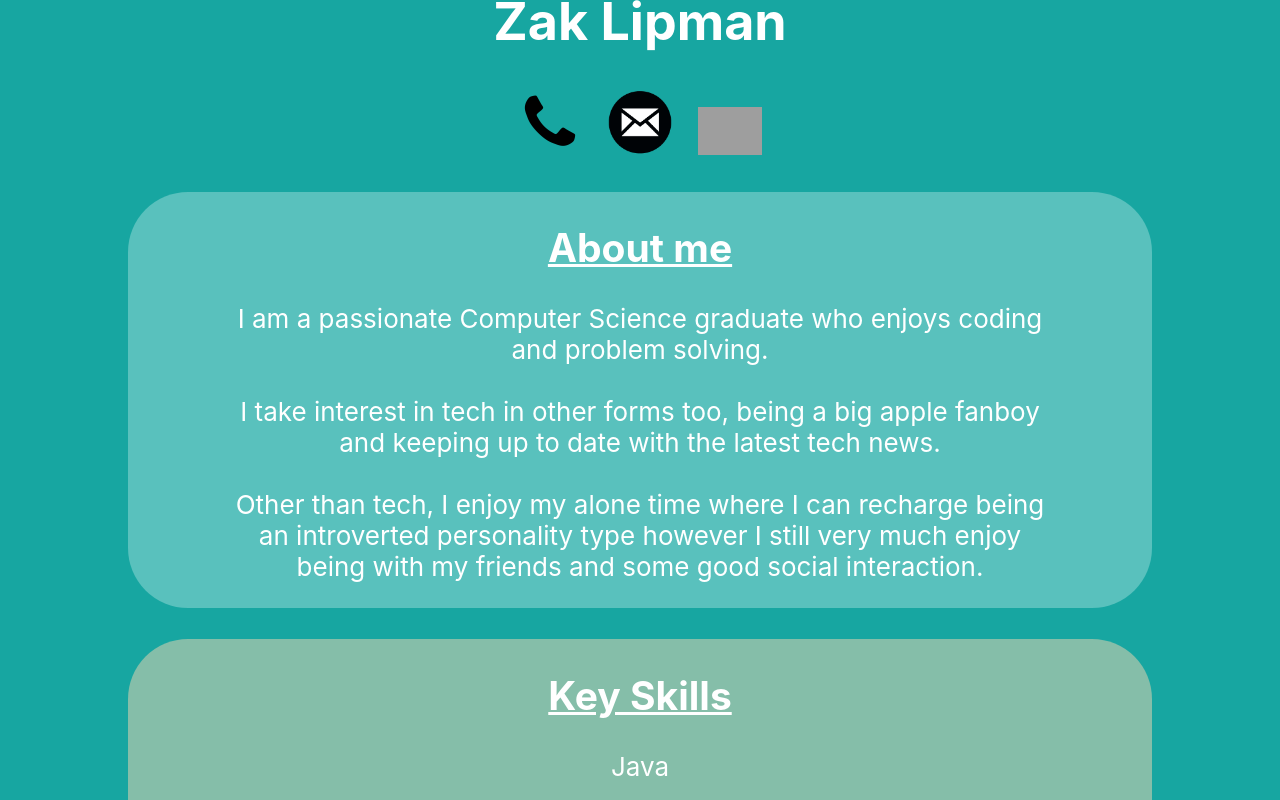
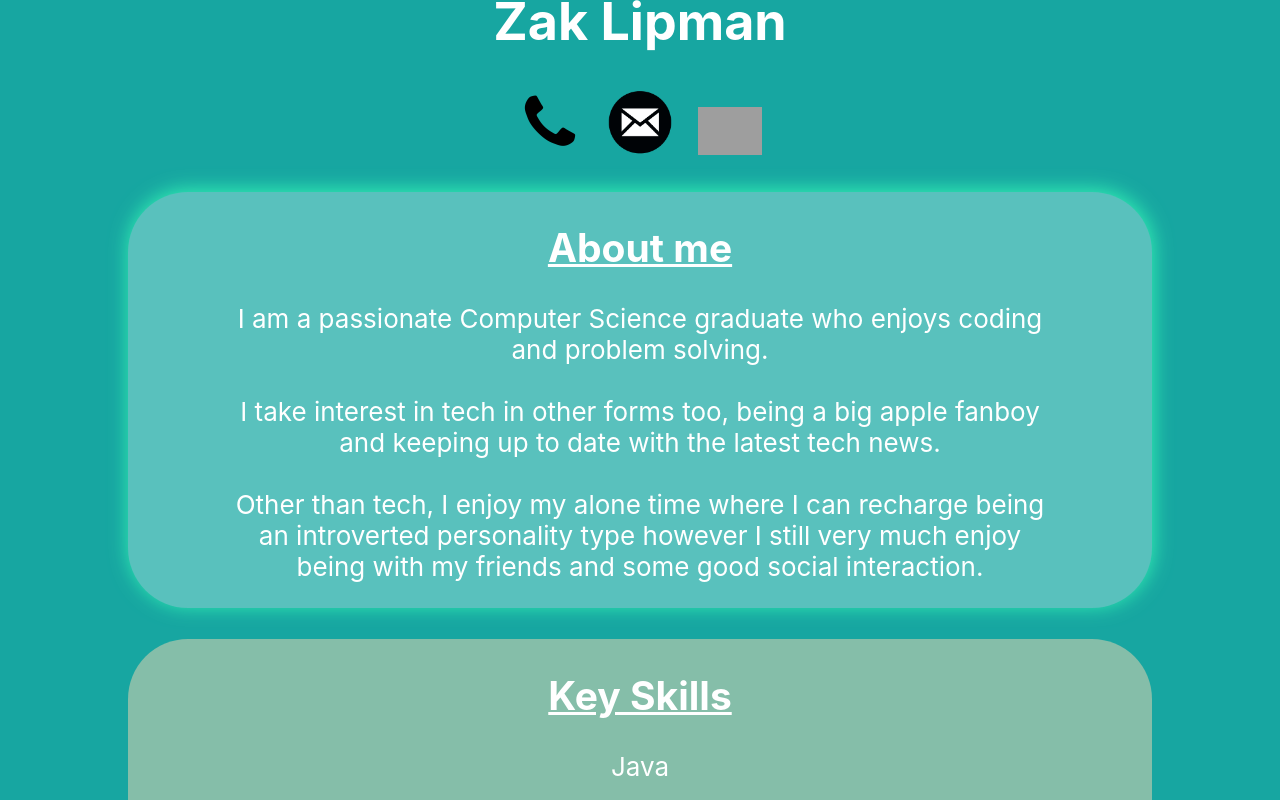
Before and after one commit to KazJedd/firstReactApp, a React (Create React App) app: page / in a window 1280 px wide. In both pictures the pointer is over the element 640 px from the left and 846 px from the top of the page. Shown: the part 446-1246 px from the top of the page. Built offline with nearby package versions, Linux system fonts and the light colour scheme; grey boxes are pictures that could not be loaded.

Commit message:
Added Glow Effects

```diff
--- a/src/App.css
+++ b/src/App.css
@@ -23,6 +23,7 @@
   width: auto;
   height: 300px;
   border-radius: 60px;
+  filter: drop-shadow(1px -2px 10px #ffffff);
 }
 
 .aboutMe{
@@ -33,8 +34,16 @@
   margin-left: 10%;
   margin-right: 10%;
   max-width: 80%;
+  transition: .8s ease;
 
 }
+
+.aboutMe:hover{
+  filter: drop-shadow(1px -2px 10px #33f3b3);
+
+  transition: .8s ease;
+}
+
 
 .keySkills{
 
@@ -46,8 +55,13 @@
   min-width: 80%;
 
 
+  transition: .8s ease;
 
+}
+.keySkills:hover{
+  filter: drop-shadow(1px -2px 10px #33f3b3);
 
+  transition: .8s ease;
 }
 
 .dev{
@@ -59,9 +73,15 @@
   margin-right: 10%;
   min-width: 80%;
 
+  transition: .8s ease;
 
 
+}
 
+.dev:hover{
+  filter: drop-shadow(1px -2px 10px #33f3b3);
+
+  transition: .8s ease;
 }
 
 .contactIcon{
@@ -71,8 +91,15 @@
   width: 5%;
   margin-left: 1%;
   margin-right: 1%;
+  transition: .8s ease;
 
 }
+
+.contactIcon:hover{
+  filter: drop-shadow(1px -2px 10px #000000);
+
+  transition: .8s ease;
+  }
 
 @media screen and (max-width: 992px) {
 .contactIcon{height: 10%;
```
